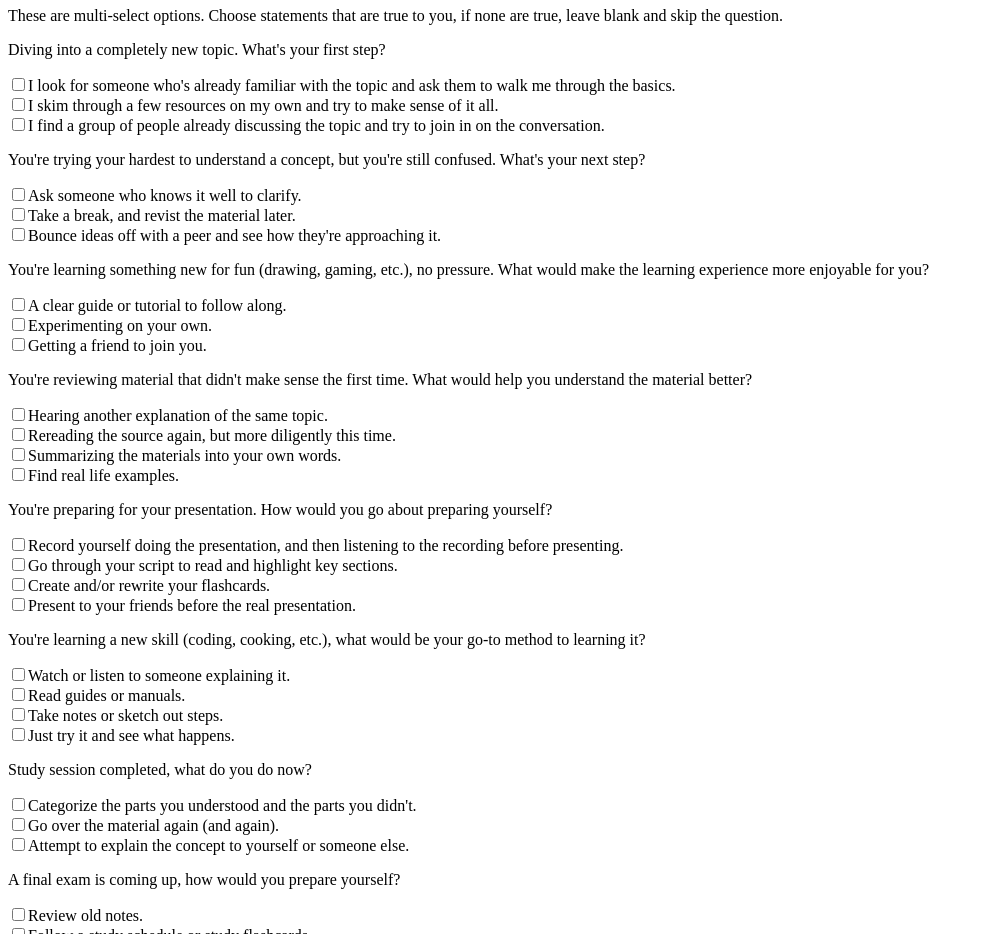
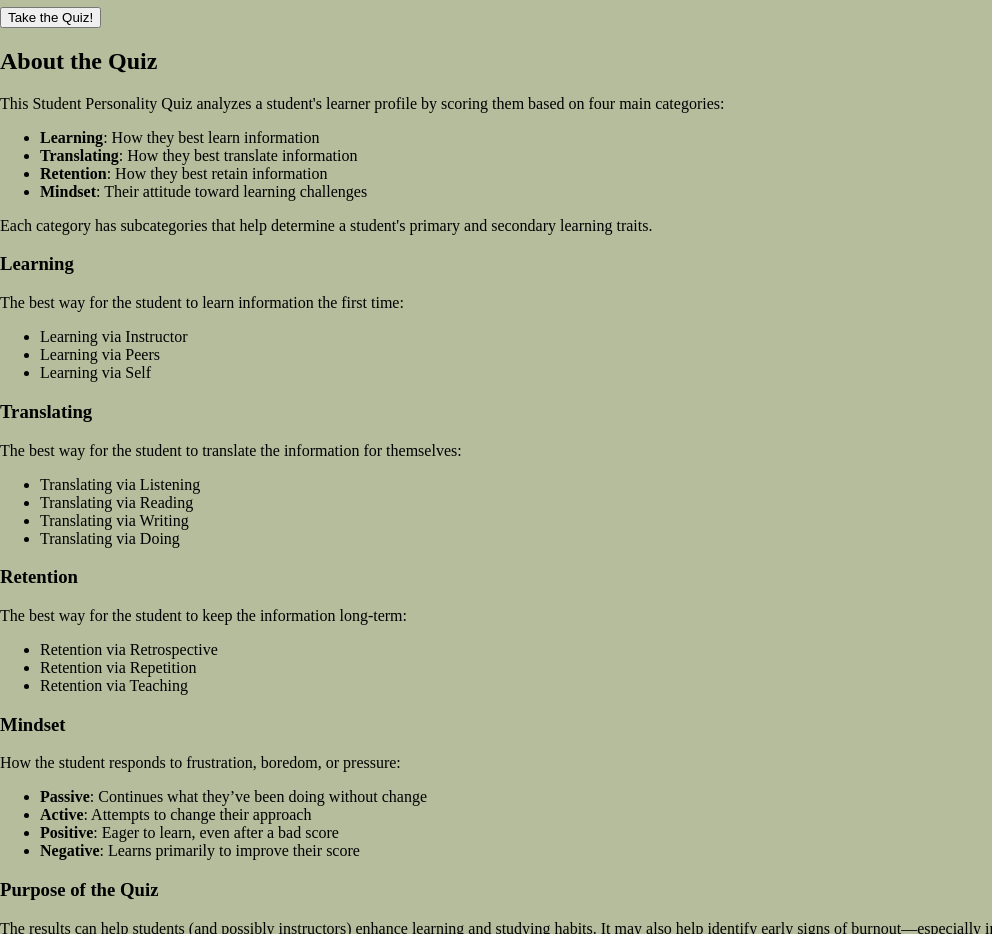
Before and after one commit to lnkl26/student-type, a plain HTML site: page index.html in a window 1280 px wide. Shown: the part 73-1007 px from the top of the page, without its empty margins (0-992 px from the left). Drawn offline with Linux system fonts and the light colour scheme.

Commit message:
Created a simple info/landing page

```diff
--- a/index.html
+++ b/index.html
@@ -1,5 +1,5 @@
 <!DOCTYPE html>
-<html>
+<html lang="en">
 <head>
   <meta charset="utf-8">
   <meta name="viewport" content="width=device-width, initial-scale=1">
@@ -7,27 +7,62 @@
   <title>Student Learning Type Test</title>
 </head>
 <body>
-    <h1>Student Learning Type Test</h1>
-    <p>These are multi-select options. Choose statements that are true to you, if none are true, leave blank and skip the question.</p>
-    <div id="quiz">
+  <h1>Student Personality Quiz</h1>
+
+  <div class="button-group">
+    <a href="test.html"><button>Take the Quiz!</button></a>
   </div>
-    <button id="submit" onclick="submitQuiz()">submit</button>
-    <div id="results"></div>
-    <div id="analysis">
-      <h2>Analysis</h2>
-      <h3>Learning Styles</h3>
-      <p>This asssessment focuses on 3 different "Learning" styles. Where a student can learn from an [Instructor], [Themselves], and/or from a [Peer].</p>
-      <div id="learn-analysis"></div>
-      <h3>Obtaining Styles</h3>
-      <p>This assessment focuses on 4 different "Obtaining" styles. Where a student can obtain information by [Listening], [Reading], [Writing], and/or [Doing].</p>
-      <div id="obtain-analysis"></div>
-      <h3>Retention Styles</h3>
-      <p>This assessment focuses on 3 different "Retention" styles. Where a student can retain information long-term by [Retrospection], [Retention], and/or [Teaching].</p>
-      <div id="retent-analysis"></div>
-      <h3>Mindset Analysis</h3>
-      <p>Furthermore, this assessment attempts to determine the overall [Mindset] the student has towards learning new information.</p>
-      <div id="mind-analysis"></div>
-    </div>
+
+  <section id="info">
+    <h2>About the Quiz</h2>
+    <p>This Student Personality Quiz analyzes a student's learner profile by scoring them based on four main categories:</p>
+    <ul>
+      <li><strong>Learning</strong>: How they best learn information</li>
+      <li><strong>Translating</strong>: How they best translate information</li>
+      <li><strong>Retention</strong>: How they best retain information</li>
+      <li><strong>Mindset</strong>: Their attitude toward learning challenges</li>
+    </ul>
+
+    <p>Each category has subcategories that help determine a student's primary and secondary learning traits.</p>
+
+    <h3>Learning</h3>
+    <p>The best way for the student to learn information the first time:</p>
+    <ul>
+      <li>Learning via Instructor</li>
+      <li>Learning via Peers</li>
+      <li>Learning via Self</li>
+    </ul>
+
+    <h3>Translating</h3>
+    <p>The best way for the student to translate the information for themselves:</p>
+    <ul>
+      <li>Translating via Listening</li>
+      <li>Translating via Reading</li>
+      <li>Translating via Writing</li>
+      <li>Translating via Doing</li>
+    </ul>
+
+    <h3>Retention</h3>
+    <p>The best way for the student to keep the information long-term:</p>
+    <ul>
+      <li>Retention via Retrospective</li>
+      <li>Retention via Repetition</li>
+      <li>Retention via Teaching</li>
+    </ul>
+
+    <h3>Mindset</h3>
+    <p>How the student responds to frustration, boredom, or pressure:</p>
+    <ul>
+      <li><strong>Passive</strong>: Continues what they’ve been doing without change</li>
+      <li><strong>Active</strong>: Attempts to change their approach</li>
+      <li><strong>Positive</strong>: Eager to learn, even after a bad score</li>
+      <li><strong>Negative</strong>: Learns primarily to improve their score</li>
+    </ul>
+
+    <h3>Purpose of the Quiz</h3>
+    <p>
+      The results can help students (and possibly instructors) enhance learning and studying habits. It may also help identify early signs of burnout—especially in high-achieving or gifted students.
+    </p>
+  </section>
 </body>
-  <script src="script.js"></script>
 </html>
--- a/script.js
+++ b/script.js
@@ -191,7 +191,7 @@ function displayResults(scores) {
 
     const categories = {
         "Learning Style": ["LS", "LP", "LI"],
-        "Obtaining Style": ["OL", "OR", "OW", "OD"],
+        "Translating Style": ["OL", "OR", "OW", "OD"],
         "Retention Style": ["RET", "REP", "TEA"],
         "Mindset": ["PAS", "ACT", "POS", "NEG"]
     };
@@ -246,7 +246,7 @@ function analyzeObtain(scores) {
         if(listen === 0) {
             obtainAnalysisDiv.innerHTML += `<p>Student shows signs of burnout or disengagement.</p>`;
         } else {
-            obtainAnalysisDiv.innerHTML += `<p>Student is well-rounded and benefits from all types of obtaining methods.</p>`;
+            obtainAnalysisDiv.innerHTML += `<p>Student is well-rounded and benefits from all types of Translating methods.</p>`;
         }
         return;
     }
@@ -257,10 +257,10 @@ function analyzeObtain(scores) {
         const dominantTypes = types.filter((type, index) => values[index] === max);
 
         if(dominantTypes.length === 1) {
-            obtainAnalysisDiv.innerHTML += `<p>Student shows a strong preference for ${dominantTypes[0]} as their method of obtaining information.</p>`;
+            obtainAnalysisDiv.innerHTML += `<p>Student shows a strong preference for ${dominantTypes[0]} as their method of Translating information.</p>`;
         } else if(dominantTypes.length >= 2) {
             const formatted = dominantTypes.join(" and ");
-            obtainAnalysisDiv.innerHTML += `<p>Student shows strong preference for ${formatted} as obtaining methods.</p>`;
+            obtainAnalysisDiv.innerHTML += `<p>Student shows strong preference for ${formatted} as Translating methods.</p>`;
         }
     }
 }
--- a/styles.css
+++ b/styles.css
@@ -1,3 +1,29 @@
 #analysis {
     display: none;
 }
+
+body {
+    background-color: #B5BD9D;
+    margin: 0;
+}
+
+.home-container {
+    background: beige;
+    height: 100%;
+    margin-left: 5%;
+    margin-right: 5%;
+}
+
+.home-header {
+    margin-top: 25px;
+    margin-left: 5%;
+    margin-right: 5%;
+}
+
+.footer {
+    position: fixed;
+    bottom: 0;
+    width:  100%;
+    background-color: white;
+    text-align: center;
+}
```
Also changed, not shown: test.html (added, +34 -0 lines). Lines whose indentation alone changed are shown as unchanged.
